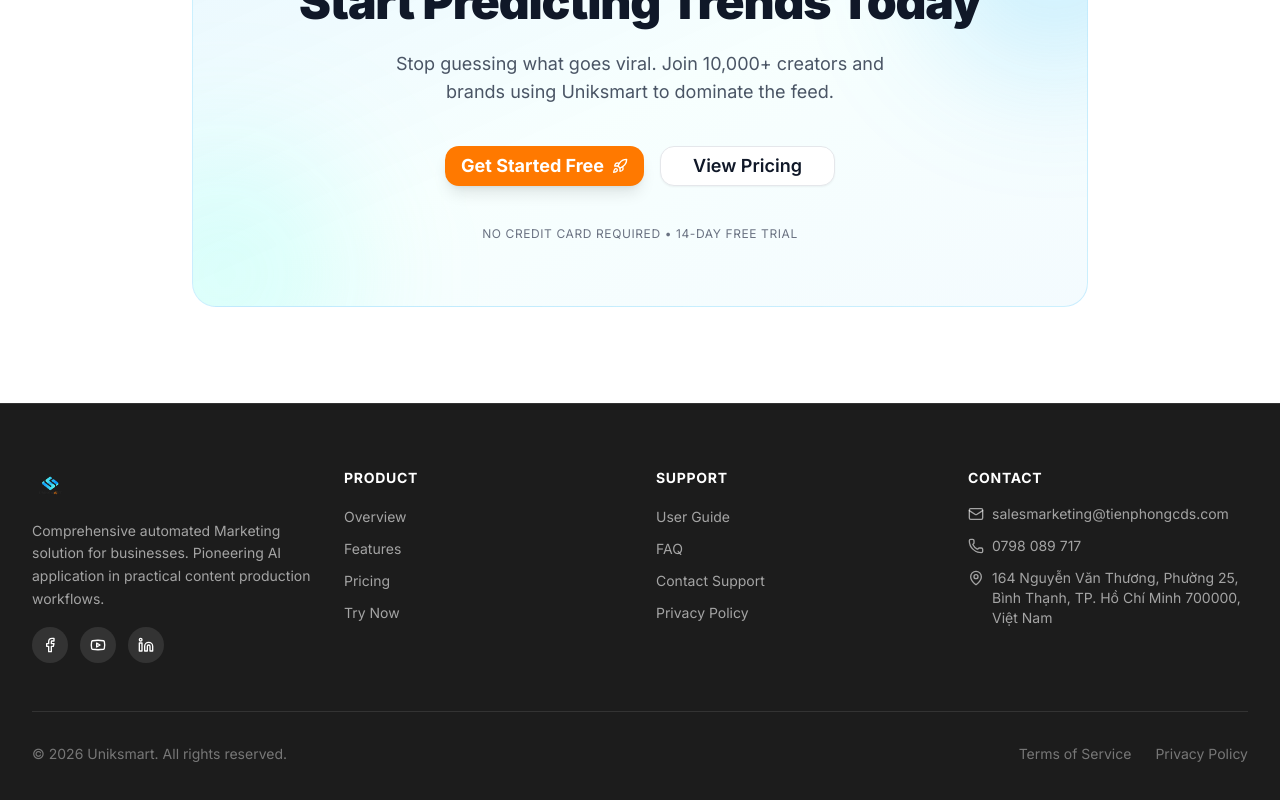
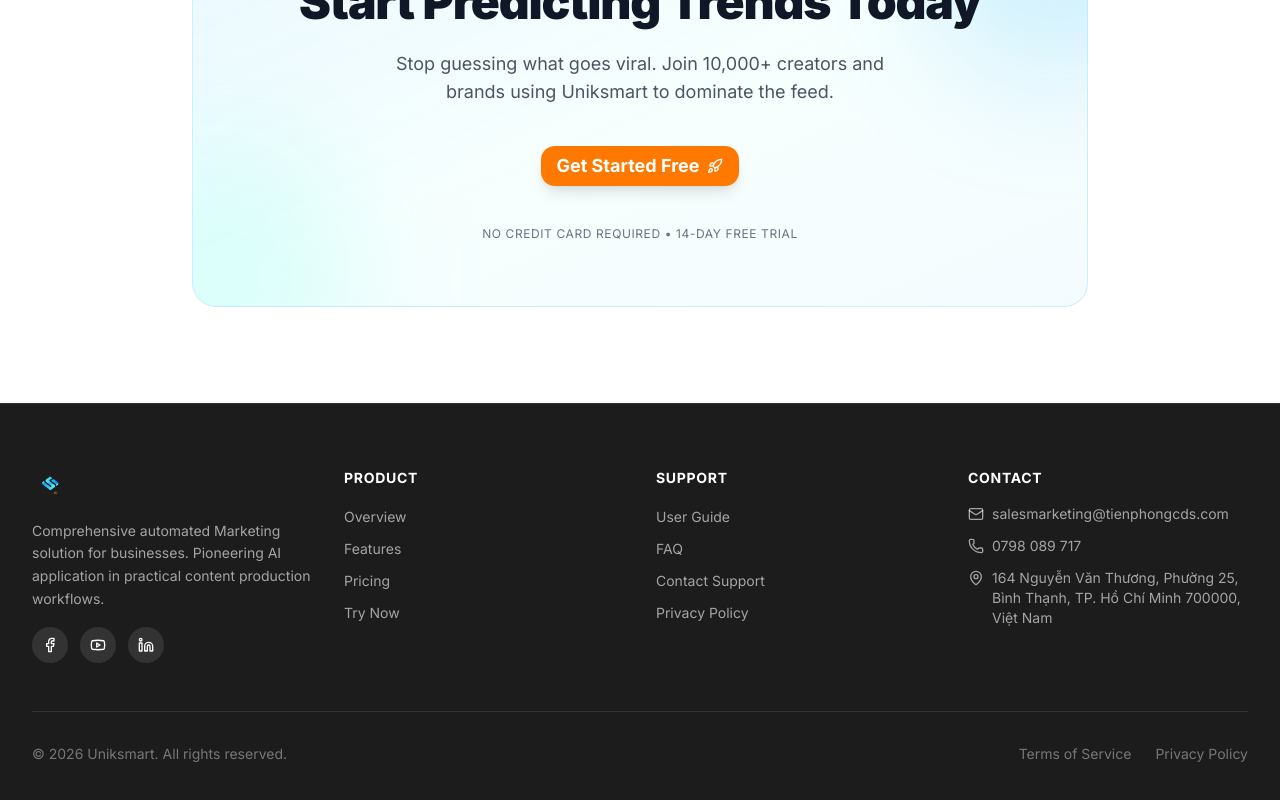
Before and after one commit to maihoc86/ai-marketing-web, a Next.js app: page /en/features/trends in a window 1280 px wide. Shown: the part 4021-4821 px from the top of the page. Built offline with nearby package versions, Linux system fonts and the light colour scheme; a web font is replaced by a local one.

Commit message:
fix: remove unused button from TrendsCtaSection and adjust styling in TrendsHeroSection for consistency

```diff
--- a/components/features/trends/cta-section.tsx
+++ b/components/features/trends/cta-section.tsx
@@ -1,6 +1,6 @@
 "use client";
 
-import { Rocket, Sparkles } from "lucide-react";
+import { Rocket } from "lucide-react";
 import { Button } from "@/components/ui/button";
 import { LocaleLink } from "@/components/locale-link";
 import { useI18n } from "@/lib/i18n";
@@ -14,7 +14,7 @@
     <section className="py-24 bg-white">
       <div ref={ref} className="container mx-auto px-4">
         <div
-          className={`bg-gradient-to-br from-primary/10 via-[#5fffec]/5 to-primary/5 border border-primary/20 rounded-3xl p-10 md:p-16 max-w-4xl mx-auto text-center relative overflow-hidden transition-all duration-700 ${
+          className={`bg-linear-to-br from-primary/10 via-[#5fffec]/5 to-primary/5 border border-primary/20 rounded-3xl p-10 md:p-16 max-w-4xl mx-auto text-center relative overflow-hidden transition-all duration-700 ${
             isInView ? "opacity-100 scale-100" : "opacity-0 scale-95"
           }`}
         >
@@ -41,16 +41,6 @@
                   <Rocket className="w-5 h-5" />
                 </LocaleLink>
               </Button>
-              <Button
-                size="lg"
-                variant="outline"
-                className="bg-white hover:bg-gray-50 text-gray-900 border border-gray-200 font-semibold px-8 py-4 rounded-xl text-lg transition-all flex items-center justify-center gap-2"
-                asChild
-              >
-                <LocaleLink href="/#pricing">
-                  {t("featurePage.trends.cta.viewPricing")}
-                </LocaleLink>
-              </Button>
             </div>
 
             <p className="text-xs text-gray-500 mt-4 uppercase tracking-wider">
--- a/components/features/trends/hero-section.tsx
+++ b/components/features/trends/hero-section.tsx
@@ -30,9 +30,7 @@
                 {t("nav.features")}
               </LocaleLink>
               <ChevronRight className="size-4" />
-              <span className="text-primary">
-                {t("features.trends.title")}
-              </span>
+              <span className="text-primary">{t("features.trends.title")}</span>
             </nav>
 
             {/* Badge */}
@@ -91,7 +89,7 @@
             >
               <Button
                 size="lg"
-                className="btn-primary-light rounded-full"
+                className="btn-primary-light w-50 rounded-full"
                 asChild
               >
                 <LocaleLink href="/register">
```
